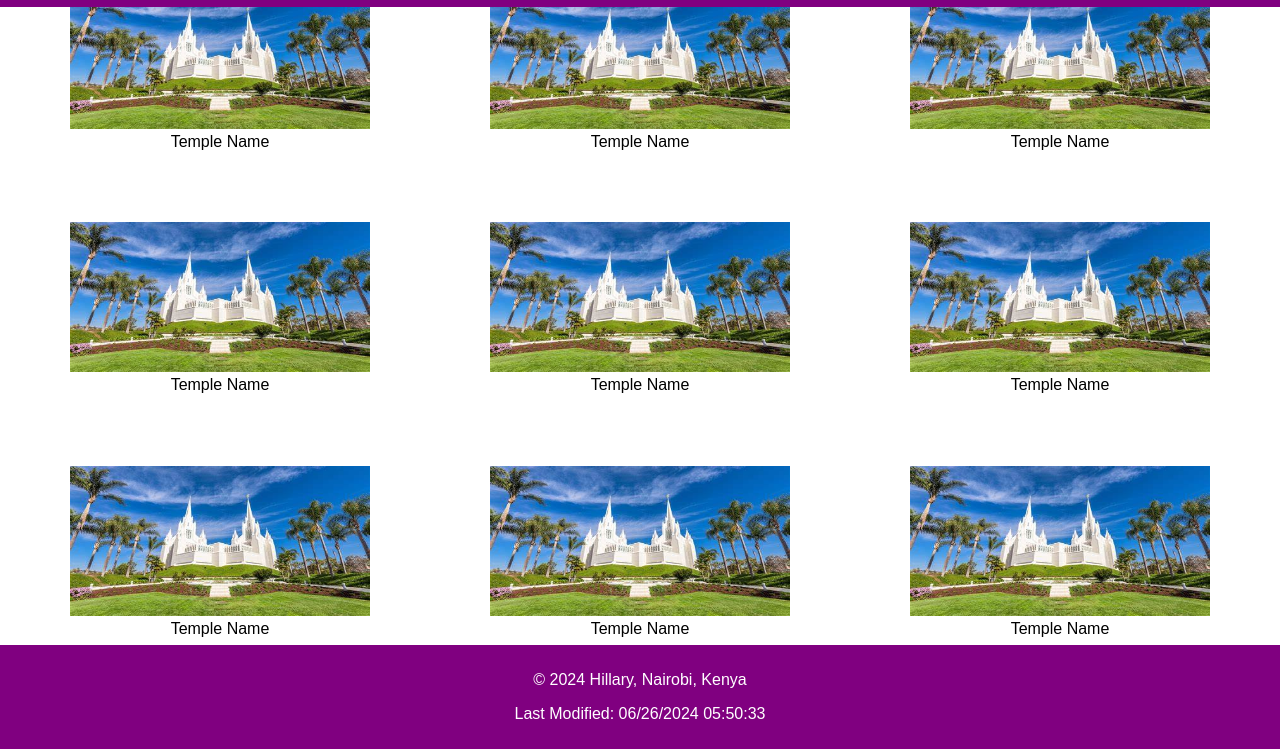
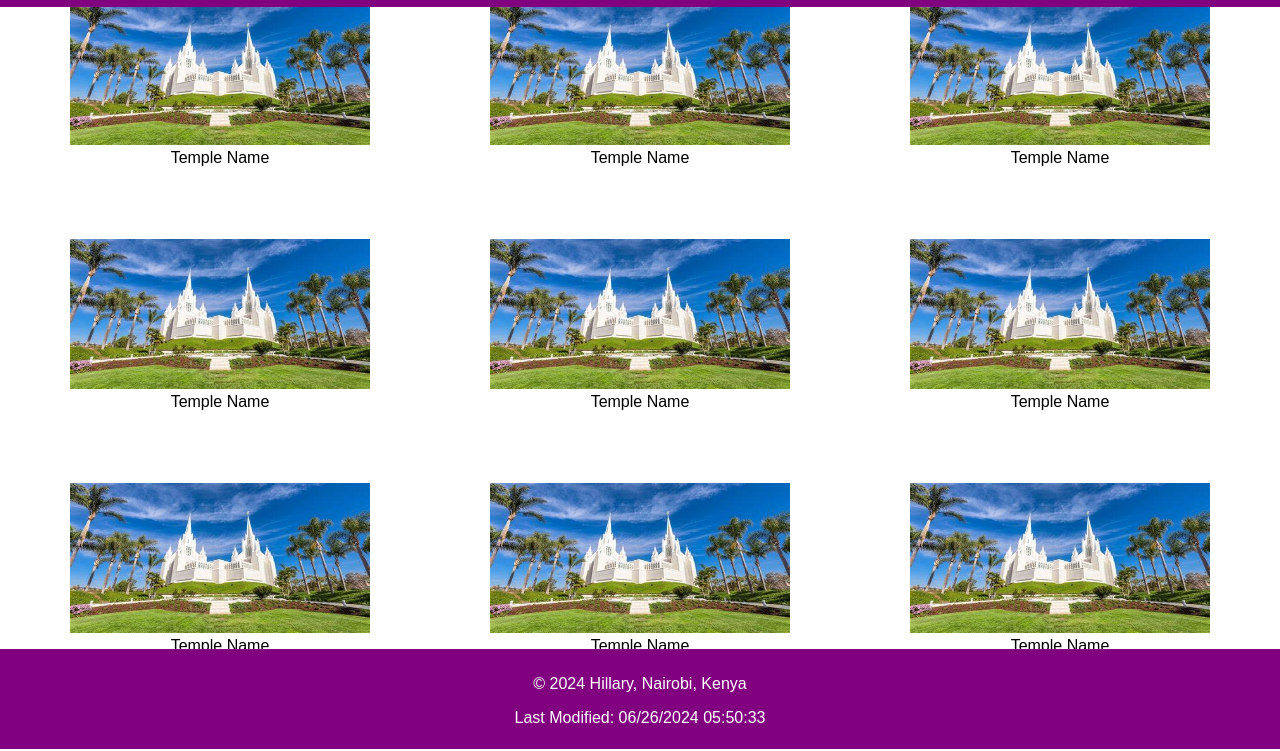
Before and after one commit to okothhillary/wdd131, a plain HTML site: page week02/temples.html in a window 1280 px wide. Shown: the part 51-802 px from the top of the page. Drawn offline with Linux system fonts and the light colour scheme.

Commit message:
minor changes

```diff
--- a/week02/styles/temples.css
+++ b/week02/styles/temples.css
@@ -82,7 +82,7 @@ main {
 }
 
 figure {
-    margin: 0;
+    margin: 5;
     padding: 10px;
     text-align: center;
 }
@@ -102,4 +102,5 @@ footer {
     position: fixed;
     bottom: 0;
     width: 100%;
+    height: 10%;
 }
```
